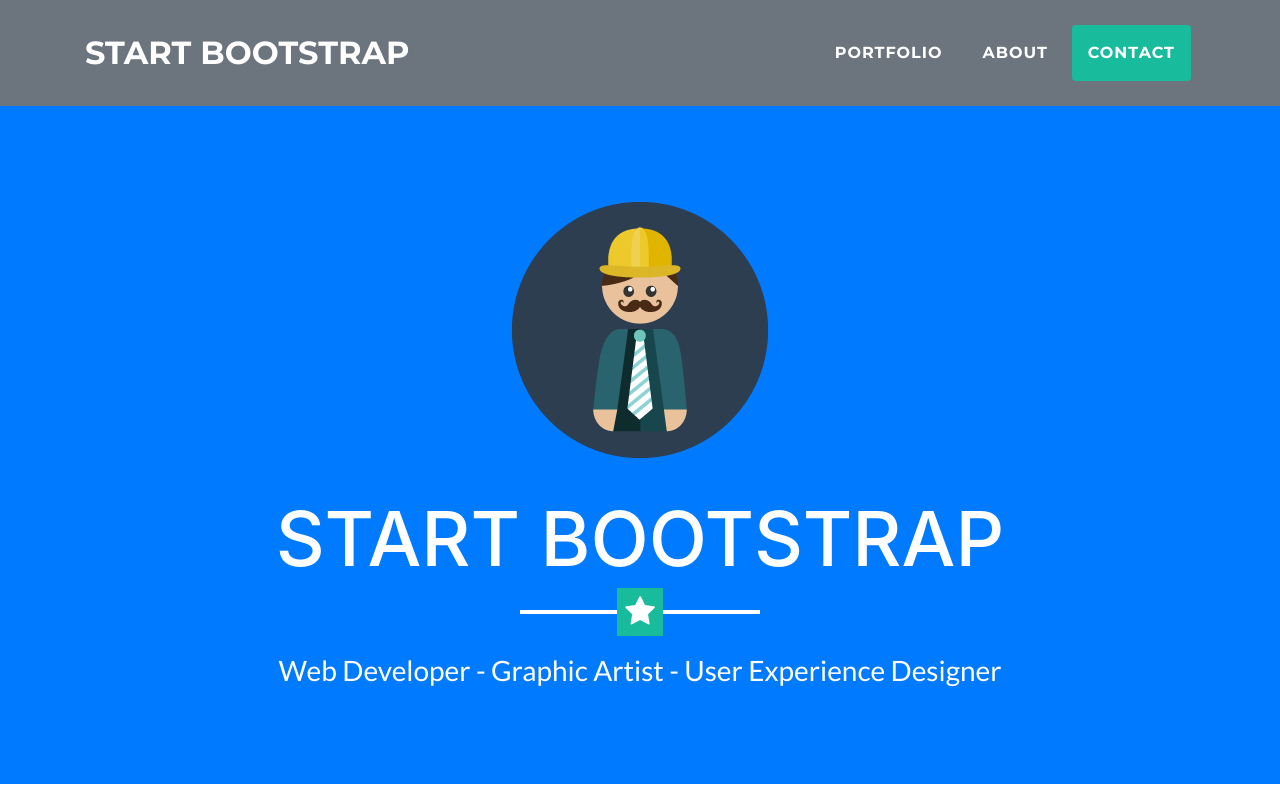
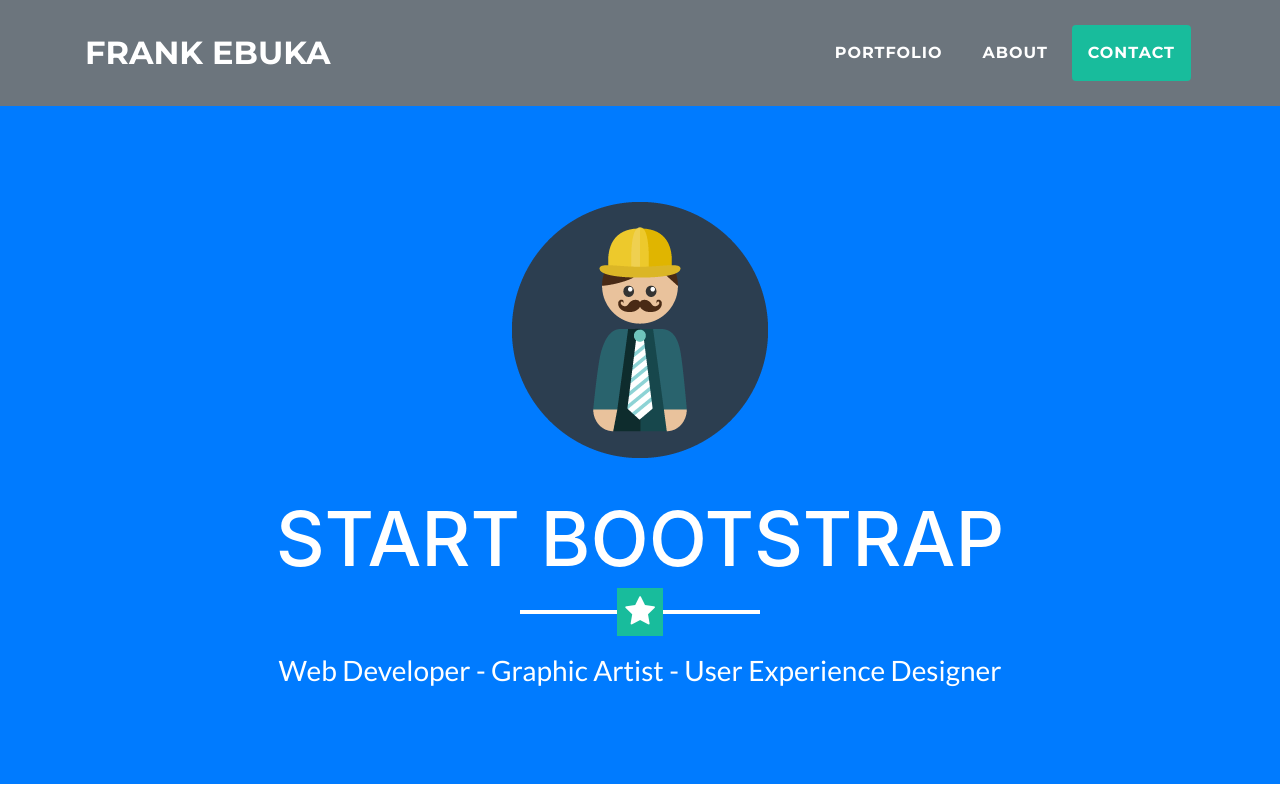
Before and after one commit to Frankofoedu/frankofoedu-frankofoedu.github.io, a website with bundled scripts: page index.html in a window 1280 px wide. Shown: the top 800 px of the page. Built offline with nearby package versions, Linux system fonts and the light colour scheme.

Commit message:
update index.html

```diff
--- a/index.html
+++ b/index.html
@@ -8,7 +8,7 @@
     <meta name="description" content="">
     <meta name="author" content="">
 
-    <title>Freelancer - Start Bootstrap Theme</title>
+    <title> Frank Ebuka Ofoedu</title>
 
     <!-- Bootstrap core CSS -->
     <link href="vendor/bootstrap/css/bootstrap.min.css" rel="stylesheet">
@@ -31,7 +31,7 @@
     <!-- Navigation -->
     <nav class="navbar navbar-expand-lg bg-secondary fixed-top text-uppercase" id="mainNav">
       <div class="container">
-        <a class="navbar-brand js-scroll-trigger" href="#page-top">Start Bootstrap</a>
+        <a class="navbar-brand js-scroll-trigger" href="#page-top">Frank Ebuka</a>
         <button class="navbar-toggler navbar-toggler-right text-uppercase bg-primary text-white rounded" type="button" data-toggle="collapse" data-target="#navbarResponsive" aria-controls="navbarResponsive" aria-expanded="false" aria-label="Toggle navigation">
           Menu
           <i class="fa fa-bars"></i>
```
